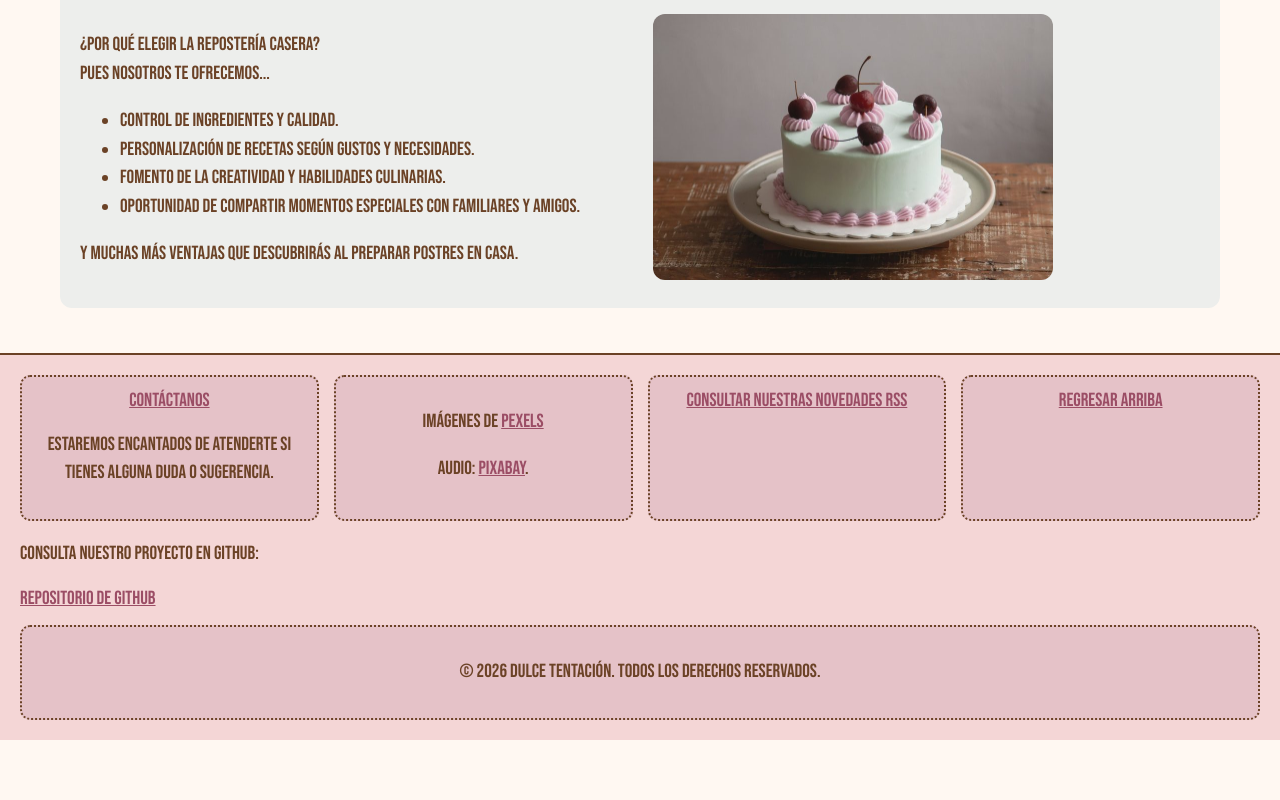
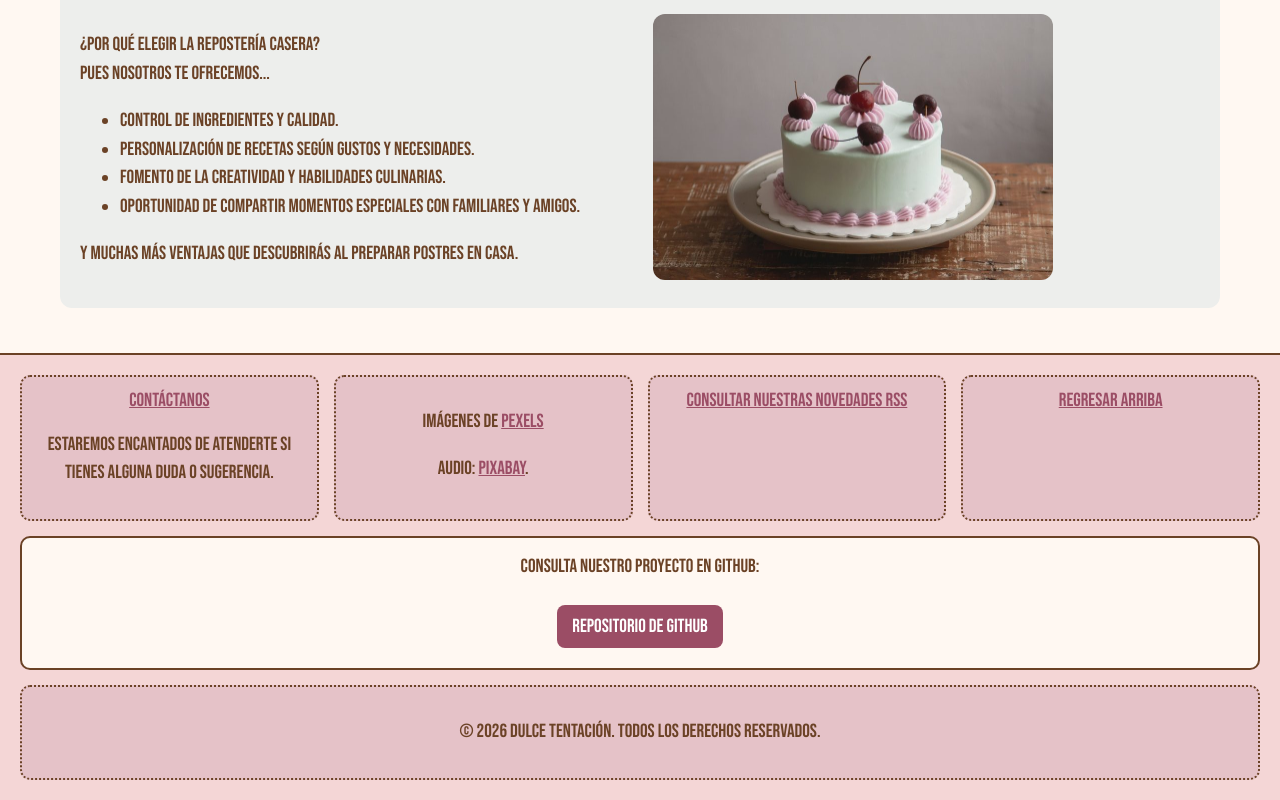
Before and after one commit to Moises-wq-alt/DulceTentacion, a plain HTML site: page index.html in a window 1280 px wide. Shown: the part 2223-3023 px from the top of the page. Before the commit the page ends 2963 px from the top, so only its background shows below. Drawn offline with Linux system fonts and the light colour scheme; a web font is replaced by a local one.

Commit message:
Arreglando el enlace al repositorio de github

```diff
--- a/css/estilos.css
+++ b/css/estilos.css
@@ -190,6 +190,41 @@ footer {
 }
 
 .caja-pie,
+#derechos {
+  background-color: #e5c2c8;
+  border: 2px dotted var(--marron);
+  border-radius: 10px;
+  text-align: center;
+  padding: 12px;
+}
+
+.enlaces-proyecto {
+  text-align: center;
+  margin-top: 15px;
+  padding: 15px;
+  background-color: #fff8f2;
+  border: 2px solid var(--marron);
+  border-radius: 10px;
+}
+
+.enlaces-proyecto p {
+  margin-top: 0;
+}
+
+.enlaces-proyecto a {
+  display: inline-block;
+  background-color: var(--rosa);
+  color: white;
+  padding: 10px 15px;
+  margin: 5px;
+  border-radius: 8px;
+  text-decoration: none;
+}
+
+.enlaces-proyecto a:hover {
+  background-color: var(--rojo);
+}
+
 #derechos {
   background-color: #e5c2c8;
   border: 2px dotted var(--marron);
```
